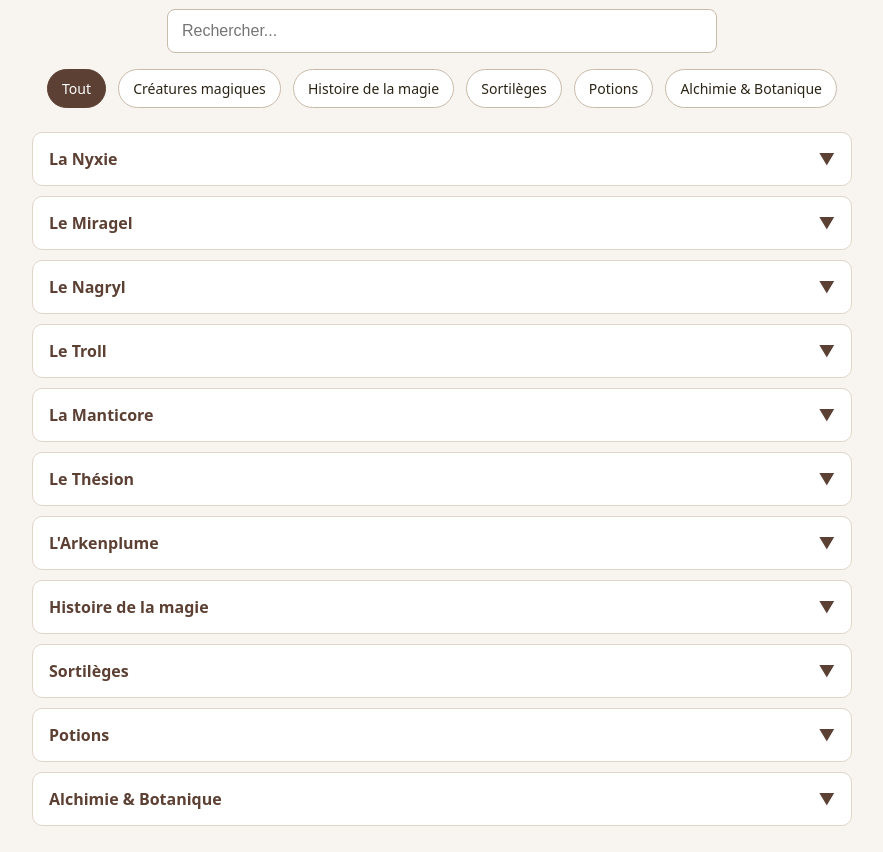
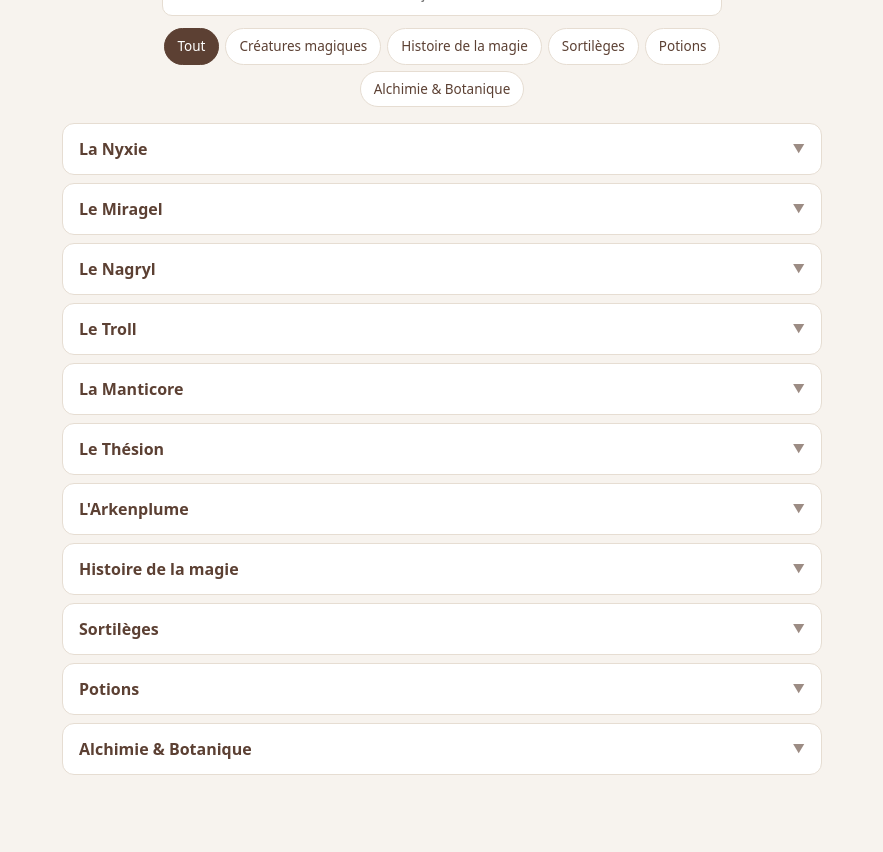
Before and after one commit to Hiirozen/bestiaire-rp, a plain HTML site: page index.html in a window 1280 px wide. Shown: the part 98-950 px from the top of the page, without its empty margins (198-1081 px from the left). After the commit the page ends 893 px from the top, so only its background shows below. Drawn offline with Linux system fonts and the light colour scheme.

Commit message:
Improve site ergonomics and layout

```diff
--- a/index.html
+++ b/index.html
@@ -5,28 +5,33 @@
 <meta name="viewport" content="width=device-width, initial-scale=1.0">
 <title>Bestiaire RP</title>
 <style>
-body { font-family: system-ui, -apple-system, sans-serif; background:#f8f4ef; color:#2c2416; margin:0; padding:16px; line-height:1.5; }
-h1 { text-align:center; color:#4a3728; }
-#search { width:100%; max-width:520px; display:block; margin:12px auto; padding:12px 14px; font-size:16px; border:1px solid #c9bbaa; border-radius:8px; }
-#cats { text-align:center; margin:10px 0 20px; }
-.cat { display:inline-block; margin:4px; padding:8px 14px; border:1px solid #c9bbaa; border-radius:20px; background:white; cursor:pointer; font-size:14px; }
-.cat.active, .cat:hover { background:#5c4033; color:white; border-color:#5c4033; }
-#list { max-width:820px; margin:0 auto; }
-.item { background:white; border:1px solid #e0d6c8; border-radius:10px; margin:10px 0; overflow:hidden; }
-.header { padding:14px 16px; cursor:pointer; font-weight:600; color:#5c4033; display:flex; justify-content:space-between; align-items:center; }
-.header:hover { background:#f5f0ea; }
-.body { display:none; padding:8px 16px 18px; border-top:1px solid #f0e8de; }
+:root { --bg:#f7f3ee; --card:#fff; --accent:#5c4033; --border:#e6ddd2; }
+* { box-sizing:border-box; }
+body { font-family: system-ui, -apple-system, BlinkMacSystemFont, "Segoe UI", sans-serif; background:var(--bg); color:#2c2416; margin:0; padding:12px; line-height:1.5; }
+h1 { text-align:center; color:var(--accent); font-size:1.6rem; margin:12px 0 8px; }
+#search { width:100%; max-width:560px; display:block; margin:8px auto 12px; padding:12px 16px; font-size:16px; border:1px solid var(--border); border-radius:10px; background:white; }
+#cats { display:flex; flex-wrap:wrap; justify-content:center; gap:6px; margin:0 auto 16px; max-width:720px; }
+.cat { padding:7px 13px; border:1px solid var(--border); border-radius:20px; background:white; cursor:pointer; font-size:13.5px; color:var(--accent); }
+.cat.active, .cat:hover { background:var(--accent); color:white; border-color:var(--accent); }
+#list { max-width:760px; margin:0 auto; }
+.item { background:var(--card); border:1px solid var(--border); border-radius:12px; margin:8px 0; overflow:hidden; }
+.header { padding:13px 16px; cursor:pointer; font-weight:600; color:var(--accent); display:flex; justify-content:space-between; align-items:center; user-select:none; }
+.header:hover { background:#faf6f1; }
+.header span { font-size:12px; opacity:.6; transition:transform .15s; }
+.item.open .header span { transform:rotate(180deg); }
+.body { display:none; padding:4px 16px 16px; border-top:1px solid #f0e8de; }
 .item.open .body { display:block; }
-.img { max-width:100%; height:auto; border-radius:8px; margin:10px 0; }
-.latin { font-style:italic; color:#7a6a5a; }
-.surnom { font-weight:500; }
-.fiche { background:#f5f0ea; padding:10px 12px; border-radius:6px; font-size:0.95em; margin-top:10px; white-space:pre-line; }
+.img { max-width:100%; height:auto; border-radius:8px; margin:10px 0; display:block; }
+.latin { font-style:italic; color:#7a6a5a; margin:6px 0; }
+.surnom { font-weight:500; margin:2px 0 8px; }
 .content { white-space:pre-line; }
+.fiche { background:#f6f1ea; padding:10px 12px; border-radius:8px; font-size:0.93em; margin-top:10px; white-space:pre-line; }
+@media (max-width:600px) { body { padding:8px; } h1 { font-size:1.4rem; } }
 </style>
 </head>
 <body>
 <h1>Bestiaire RP</h1>
-<input type="text" id="search" placeholder="Rechercher...">
+<input type="text" id="search" placeholder="Rechercher une créature ou un sujet...">
 <div id="cats">
   <span class="cat active" data-cat="all">Tout</span>
   <span class="cat" data-cat="creatures">Créatures magiques</span>
```
